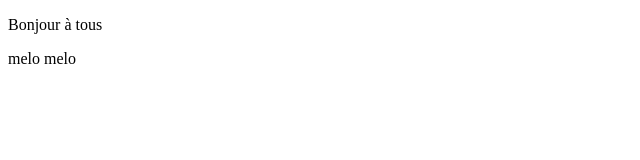
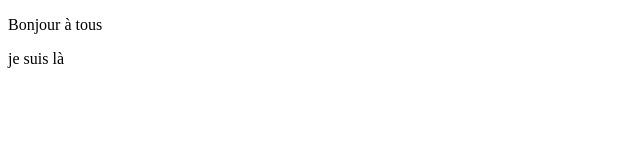
Before and after one commit to djogana1/Test, a plain HTML site: page mm.html in a window 1280 px wide. Shown: the full height of the page, 0-640 px from the left. Drawn offline with Linux system fonts and the light colour scheme.

Commit message:
Ajout d'une fonctionnalité

```diff
--- a/mm.html
+++ b/mm.html
@@ -5,6 +5,6 @@
 </head>
 <body>
     <p>Bonjour à tous</p>
-    <p>melo melo</p>
+    <p>je suis là</p>
 
 </body>
```
